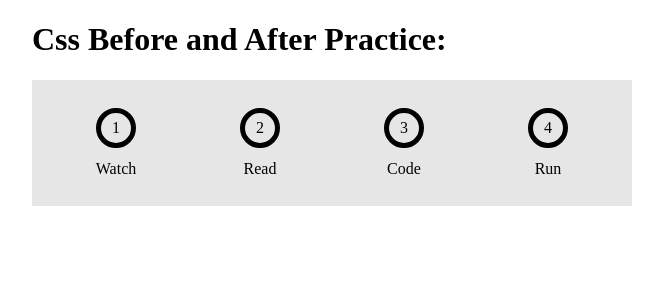
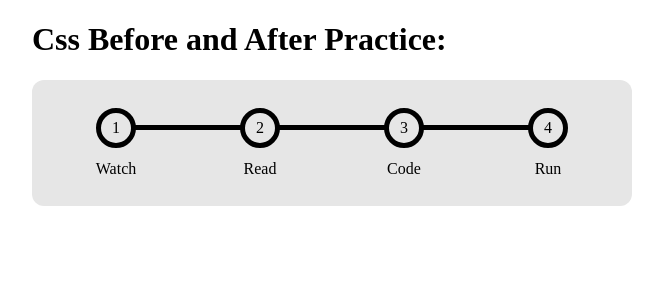
Before and after one commit to sudhansom/driving-test, an Angular app: page /css-before in a window 1280 px wide. Shown: the top 300 px of the page, without its empty margins (308-971 px from the left). Built offline with nearby package versions, Linux system fonts and the light colour scheme.

Commit message:
draw lines in between

```diff
--- a/src/app/views/css-before/css-before.component.scss
+++ b/src/app/views/css-before/css-before.component.scss
@@ -2,10 +2,11 @@
   .container {
     max-width: 600px;
     margin: auto;
-    border-radius: 12px;
     .wrapper {
       background-color: #e6e6e6;
       padding: 12px;
+      border-radius: 12px;
+
 
       ol {
         padding: 0;
@@ -15,6 +16,7 @@
           list-style-type: none;
           flex-basis: 100%;
           text-align: center;
+          position: relative;
           &::before {
             counter-increment: list-items;
             content: counter(list-items);
@@ -27,6 +29,16 @@
             border-radius: 50%;
             margin: 0 auto 12px;
           }
+          &:not(:first-of-type)::after {
+            content: "";
+            display: block;
+            width: calc(100% - 30px);
+            height: 5px;
+            background-color: black;
+            position: absolute;
+            top: calc(15px + 2.5px);
+            left: calc(-50% + 15px);
+          }
 
         }
       }
```
